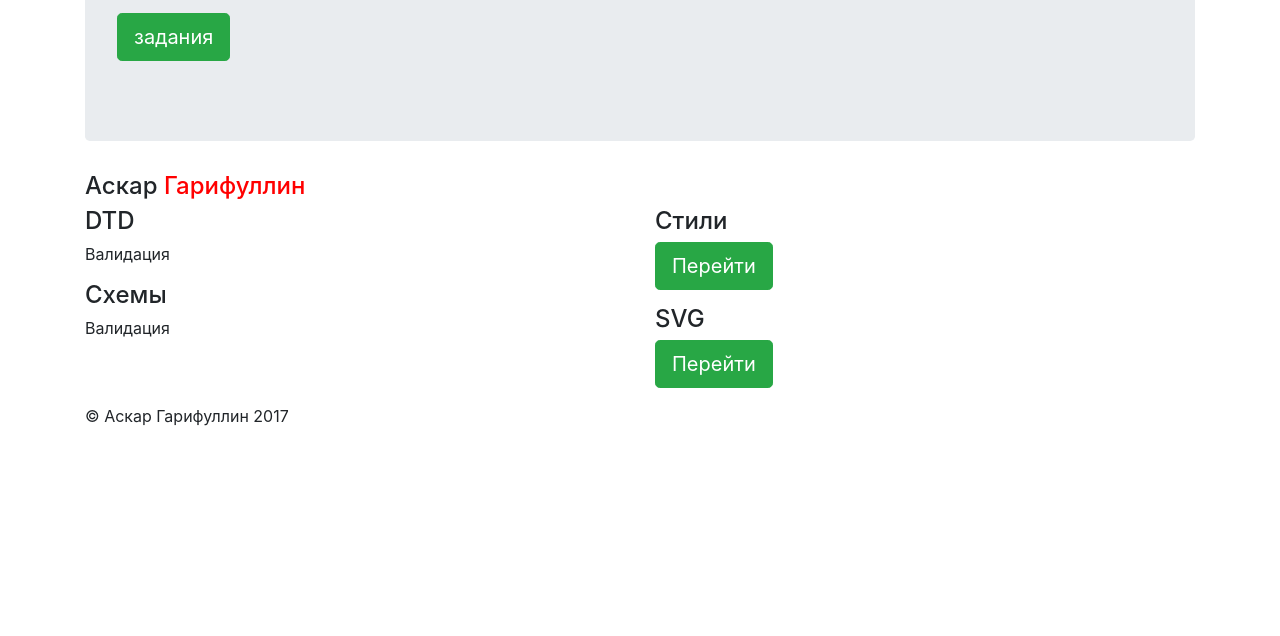
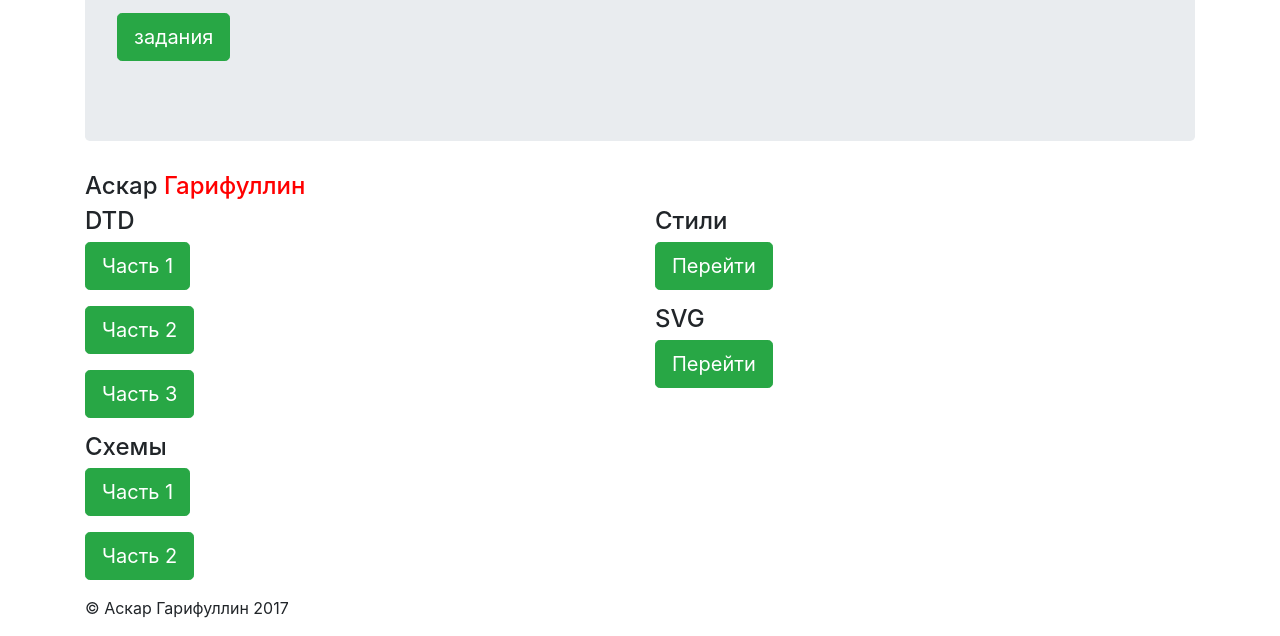
Before and after one commit to R-Oscar/IS_Design, a website built with webpack: page public/index.html in a window 1280 px wide. Shown: the part 274-910 px from the top of the page. Before the commit the page ends 800 px from the top, so only its background shows below. Built offline with nearby package versions, Linux system fonts and the light colour scheme; files whose address does not match are found by name.

Commit message:
validation task

```diff
--- a/public/index.html
+++ b/public/index.html
@@ -46,10 +46,13 @@
       <div class="row marketing">
         <div class="col">
           <h4>DTD</h4>
-          <p>Валидация</p>
+          <p><a class="btn btn-lg btn-success" target="_blank" href="https://github.com/GossJS/xsl-R-Oscar/tree/master/part1" role="button">Часть 1</a></p>
+          <p><a class="btn btn-lg btn-success" target="_blank" href="https://github.com/GossJS/xsl-R-Oscar/tree/master/part2" role="button">Часть 2</a></p>
+          <p><a class="btn btn-lg btn-success" target="_blank" href="https://github.com/GossJS/xsl-R-Oscar/tree/master/part3" role="button">Часть 3</a></p>
 
           <h4>Схемы</h4>
-          <p>Валидация</p>
+          <p><a class="btn btn-lg btn-success" target="_blank" href="https://github.com/GossJS/xsl-R-Oscar/tree/master/part4" role="button">Часть 1</a></p>
+          <p><a class="btn btn-lg btn-success" target="_blank" href="https://github.com/GossJS/xsl-R-Oscar/tree/master/part5" role="button">Часть 2</a></p>
 
           </div>
 
```
